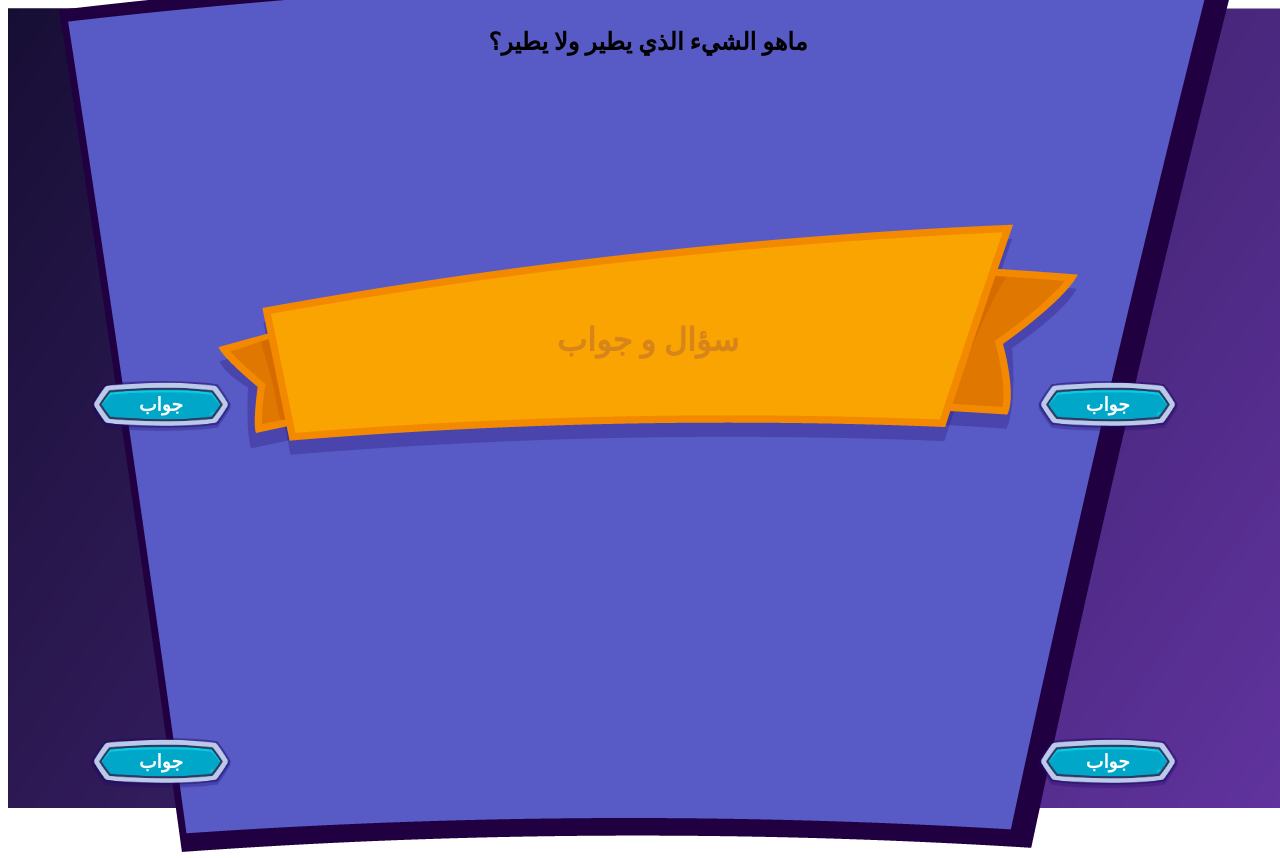
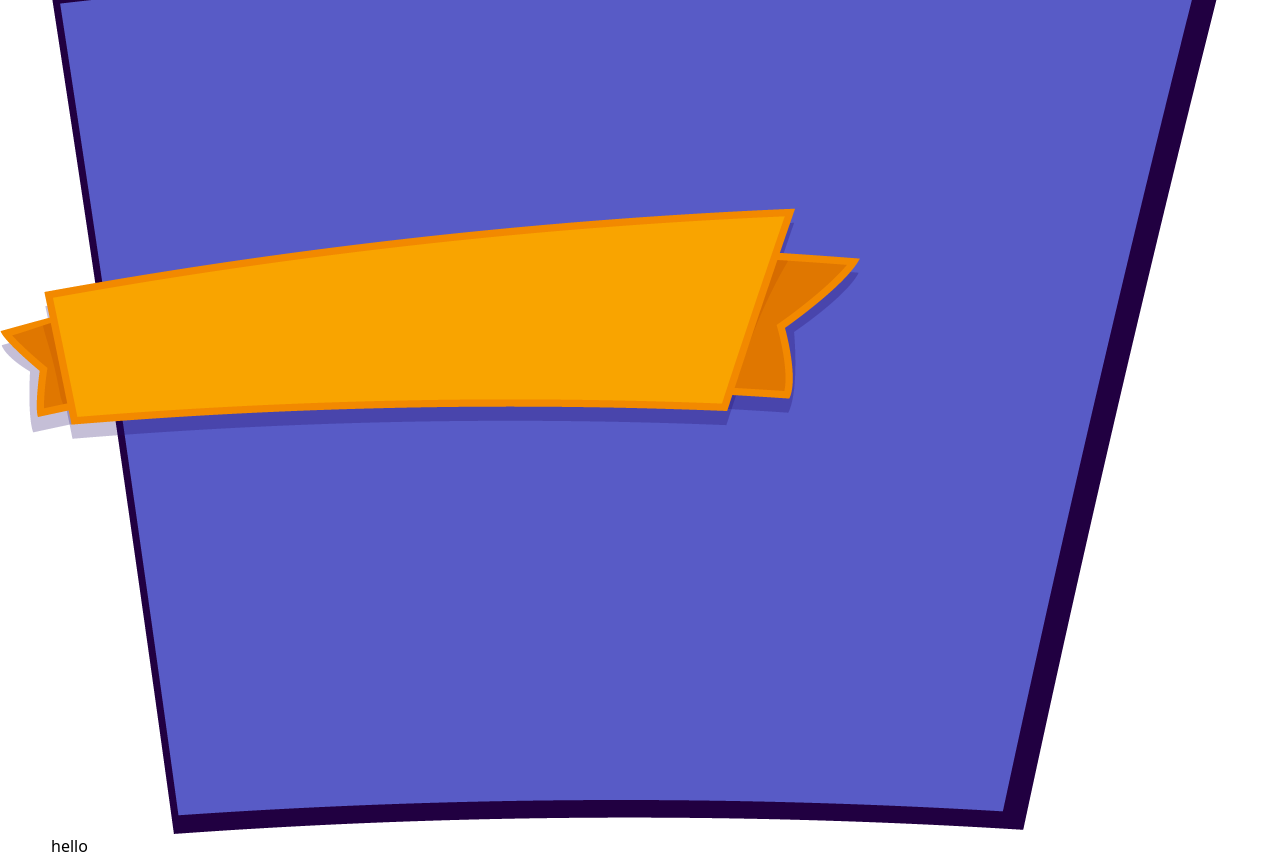
Before and after one commit to talalajmi/questionapp, a React (Create React App) app: page / in a window 1280 px wide. Built offline with nearby package versions, Linux system fonts and the light colour scheme.

Commit message:
tailwind

```diff
--- a/src/App.css
+++ b/src/App.css
@@ -1,8 +1,8 @@
-/* @tailwind base;
+@tailwind base;
 @tailwind components;
-@tailwind utilities; */
+@tailwind utilities;
 
-.main {
+/* .main {
   display: flex;
   justify-content: center;
   align-items: center;
@@ -103,4 +103,4 @@
 .card__image {
   max-width: 100%;
   max-height: 100%;
-}
+} */
--- a/src/App.js
+++ b/src/App.js
@@ -2,76 +2,101 @@ import "./App.css";
 
 function App() {
   return (
-    <div className="main">
-      <div className="content">
-        <div className="header__content">
+    // <div className="main">
+    //   <div className="content">
+    //     <div className="header__content">
+    //       <img
+    //         className="title__image"
+    //         src={require("./assets/Tittle1.png")}
+    //         alt="Title img"
+    //       />
+    //       <h1 className="header__text">سؤال و جواب </h1>
+    //     </div>
+    //     <div className="card__content">
+    //       <div className="background__image">
+    //         <img
+    //           className="card__image"
+    //           src={require("./assets/UIHolder1.png")}
+    //           alt="Card img"
+    //         />
+    //       </div>
+    //       <div className="question__content">
+    //         <h2>ماهو الشيء الذي يطير ولا يطير؟</h2>
+    //       </div>
+    //       <div className="answer1__content">
+    //         <img
+    //           src={require("./assets/Button_11.png")}
+    //           alt="Button img"
+    //           height={50}
+    //           width={140}
+    //         />
+    //         <div className="answer1__text">
+    //           <h3>جواب</h3>
+    //         </div>
+    //       </div>
+    //       <div className="answer2__content">
+    //         <div className="answer2__button">
+    //           <img
+    //             src={require("./assets/Button_11.png")}
+    //             alt="Button img"
+    //             height={50}
+    //             width={140}
+    //           />
+    //         </div>
+    //         <div className="answer2__text">
+    //           <h3>جواب</h3>
+    //         </div>
+    //       </div>
+
+    //       <div className="answer3__content">
+    //         <img
+    //           src={require("./assets/Button_11.png")}
+    //           alt="Button img"
+    //           height={50}
+    //           width={140}
+    //         />
+    //         <div className="answer3__text">
+    //           <h3>جواب</h3>
+    //         </div>
+    //       </div>
+    //       <div className="answer4__content">
+    //         <img
+    //           src={require("./assets/Button_11.png")}
+    //           alt="Button img"
+    //           height={50}
+    //           width={140}
+    //         />
+    //         <div className="answer4__text">
+    //           <h3>جواب</h3>
+    //         </div>
+    //       </div>
+    //     </div>
+    //   </div>
+    // </div>
+    <div className="bg-background-image">
+      <div className="grid h-screen place-content-center relative">
+        <div className="absolute top-52">
           <img
             className="title__image"
             src={require("./assets/Tittle1.png")}
             alt="Title img"
           />
-          <h1 className="header__text">سؤال و جواب </h1>
         </div>
-        <div className="card__content">
-          <div className="background__image">
+        <div>
           <img
             className="card__image"
             src={require("./assets/UIHolder1.png")}
             alt="Card img"
           />
         </div>
-          <div className="question__content">
-            <h2>ماهو الشيء الذي يطير ولا يطير؟</h2>
+        <p>hello</p>
       </div>
-          <div className="answer1__content">
-            <img
-              src={require("./assets/Button_11.png")}
-              alt="Button img"
-              height={50}
-              width={140}
+      {/* <img
+        className="h-full"
+        src={require("./assets/BG1.png")}
+        alt="Title img"
       />
-            <div className="answer1__text">
-              <h3>جواب</h3>
-            </div>
-          </div>
-          <div className="answer2__content">
-            <div className="answer2__button">
-              <img
-                src={require("./assets/Button_11.png")}
-                alt="Button img"
-                height={50}
-                width={140}
-              />
-            </div>
-            <div className="answer2__text">
-              <h3>جواب</h3>
-            </div>
-          </div>
-
-          <div className="answer3__content">
-            <img
-              src={require("./assets/Button_11.png")}
-              alt="Button img"
-              height={50}
-              width={140}
-            />
-            <div className="answer3__text">
-              <h3>جواب</h3>
-            </div>
-          </div>
-          <div className="answer4__content">
-            <img
-              src={require("./assets/Button_11.png")}
-              alt="Button img"
-              height={50}
-              width={140}
-            />
-            <div className="answer4__text">
-              <h3>جواب</h3>
-            </div>
-          </div>
-        </div>
-      </div>
+      <p className="z-10">hi</p> */}
     </div>
   );
 }
```
Lines whose indentation alone changed are shown as unchanged.
